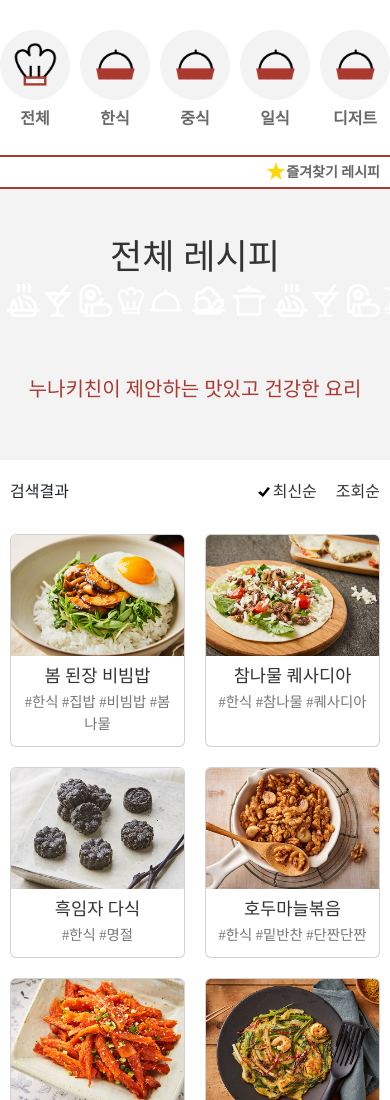
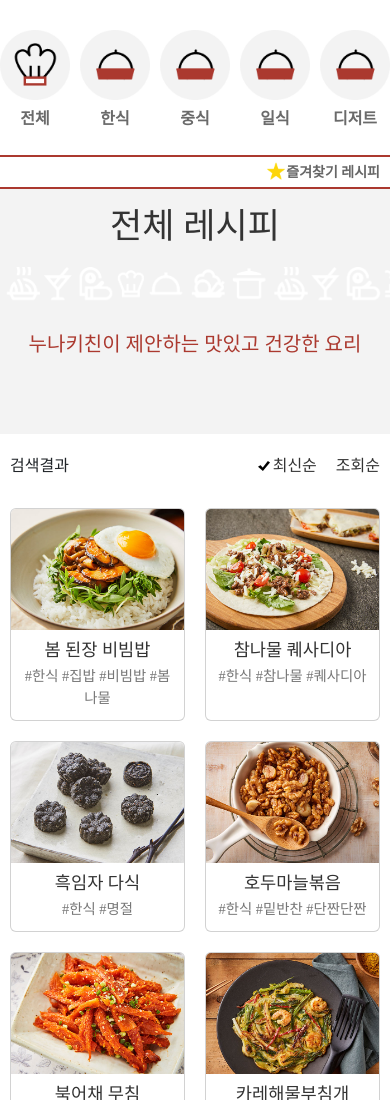
Before and after one commit to bin9823/test, a plain HTML site: page index.html in a window 390 px wide. Shown: the top 1100 px of the page. Drawn offline with nearby package versions, Linux system fonts and the light colour scheme; a web font is replaced by a local one.

Commit message:
모바일테스트2

```diff
--- a/css/style.css
+++ b/css/style.css
@@ -448,22 +448,33 @@ margin: 0 auto;
 
       }
 
+      .all-bg {
+        padding: 70px 0;
 
-
-      .all-bg h2 {
-        font-size: 35px;
-        line-height: 35px;
-        color: #333;
       }
 
 
 
 
+
+      .main-title-txt {
+        top: -50px;
+    }
+    .main-sub-txt {
+      bottom: 0;
+  }
+
+      .all-bg h2 {
+        font-size: 35px;
+        line-height: 35px;
+
+      }
+
+
+
       .all-bg h3{
-      padding-top: 50px;
-      color: #AB392F;
+      padding-top: 30px;
       font-size: 20px;
-
 
       }
 
```
